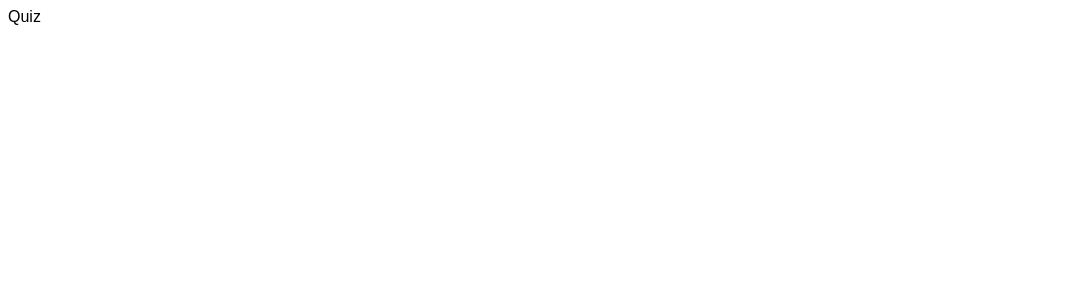
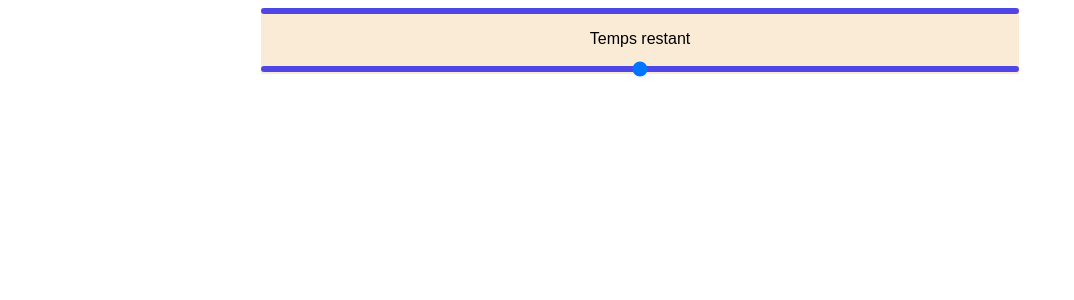
Before and after one commit to doudaoud/quiz-app, a React (Vite) app: page /quiz in a window 1280 px wide. Shown: the top 300 px of the page, without its empty margins (0-1074 px from the left). Built offline with nearby package versions, Linux system fonts and the light colour scheme.

Commit message:
Add quiz container and progress bar components with styling

```diff
--- a/src/App.css
+++ b/src/App.css
@@ -67,8 +67,41 @@
   background-color: rgb(96, 88, 231);
   transform: scale(1.02);
 }
-.instruction{
+.instruction {
   color: rgb(113, 113, 123);
   text-align: center;
   margin-top: 30px;
 }
+.container_quiz {
+  display: flex;
+  flex-flow: column nowrap;
+  width: 60%;
+  justify-content: center;
+  align-items: center;
+  background-color: antiquewhite;
+  margin: auto;
+}
+.progress {
+  width: 100%;
+  height: 6px;
+  background: #eee;
+  border-radius: 5px;
+  overflow: hidden;
+}
+
+.progress-fill {
+  height: 100%;
+  background: rgb(79, 70, 229);
+}
+
+.qq {
+  width: 100%;
+  -webkit-appearance: none;
+  width: 100%;
+  height: 6px;
+  background: rgb(79, 70, 229); /* couleur de la barre (track) */
+  border-radius: 5px;
+  outline: none;
+}
+.cadre_quiz {
+}
--- a/src/pages/Quiz.tsx
+++ b/src/pages/Quiz.tsx
@@ -1,7 +1,24 @@
-import React from 'react'
+import React from "react";
 
 export default function Quiz() {
+  const [value, setValue] = React.useState<number>(100)
   return (
-    <div>Quiz</div>
-  )
+    <React.Fragment>
+      <div className="container_quiz">
+        <div className="progress">
+          <div className="progress-fill" style={{ width: `${value}%` }} />
+        </div>
+        <p>Temps restant</p>
+        <input
+          type="range"
+          className="qq"
+          style={{
+            pointerEvents: "none",
+            color: "rgb(79, 70, 229)",
+          }}
+        />
+        <div className="cadre_quiz"></div>
+      </div>
+    </React.Fragment>
+  );
 }
```
